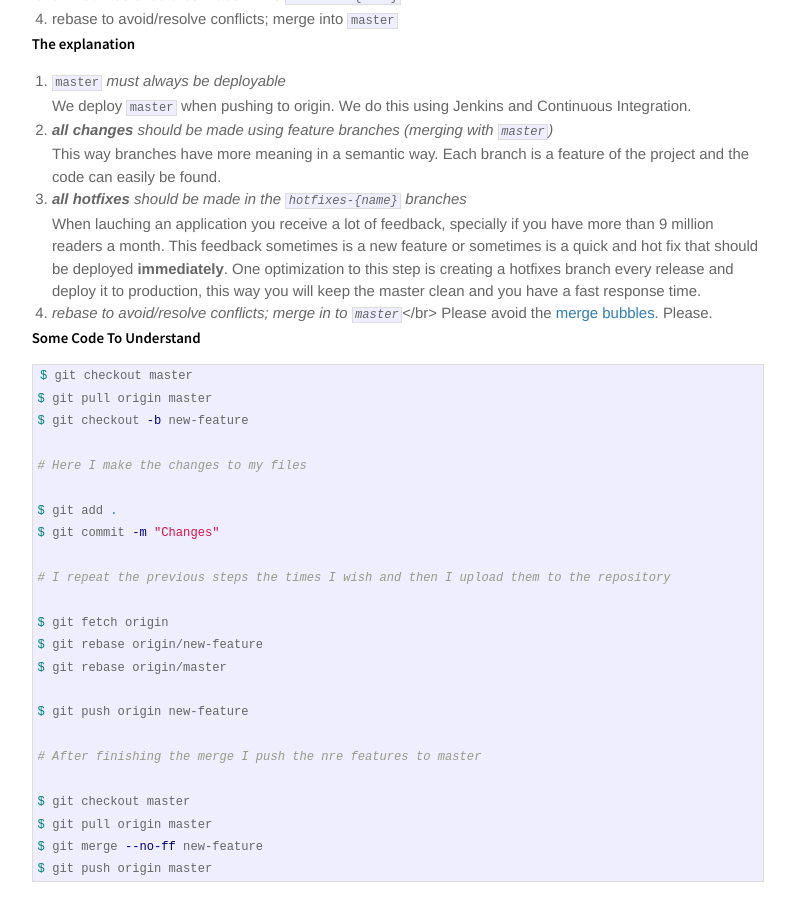
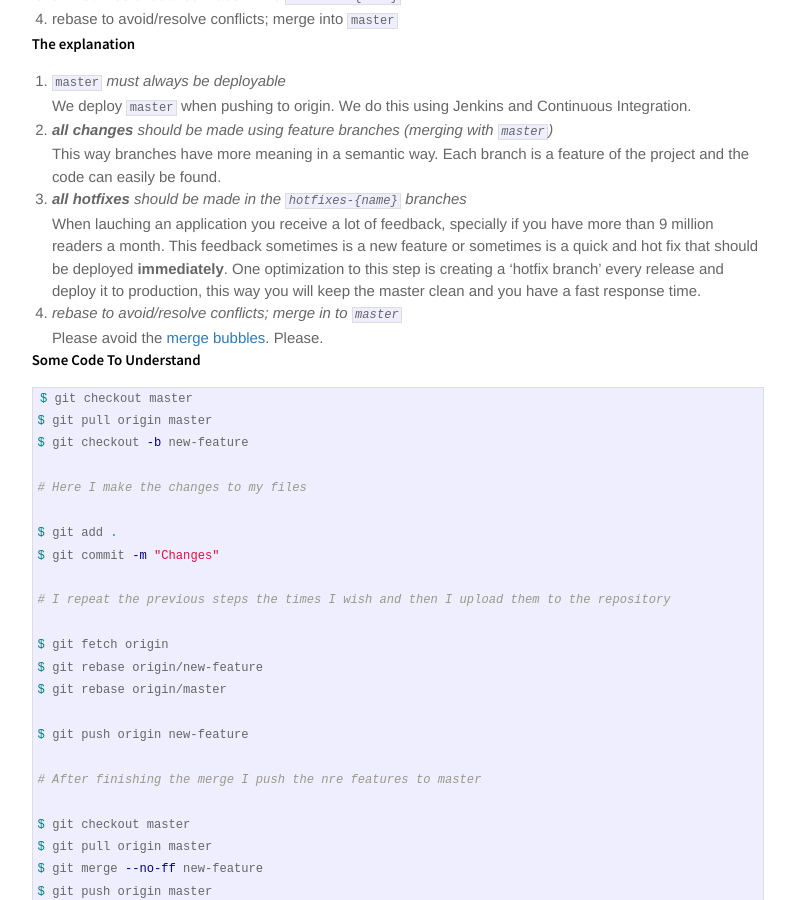
Before and after one commit to archdaily/archdaily.github.io, a Jekyll site: the page built from _posts/2014-02-06-our-gitflow.markdown, in a window 1280 px wide and 900 px high, scrolled down 695 px. Shown: the whole window, without its empty margins (242-1037 px from the left). Built offline with Jekyll 4.4.1, drawn with Linux system fonts in a browser that asks for light colours; Markdown is read by kramdown in place of the engine named in the settings.

Commit message:
FIX: An extra <br /> was neded

```diff
--- a/_posts/2014-02-06-our-gitflow.markdown
+++ b/_posts/2014-02-06-our-gitflow.markdown
@@ -21,8 +21,8 @@
 1. _**all changes** should be made using feature branches (merging with `master`)_<br />
 This way branches have more meaning in a semantic way. Each branch is a feature of the project and the code can easily be found.
 1. _**all hotfixes** should be made in the `hotfixes-{name}` branches_<br />
-When lauching an application you receive a lot of feedback, specially if you have more than 9 million readers a month. This feedback sometimes is a new feature or sometimes is a quick and hot fix that should be deployed **immediately**. One optimization to this step is creating a hotfixes branch every release and deploy it to production, this way you will keep the master clean and you have a fast response time.
-1. _rebase to avoid/resolve conflicts; merge in to `master`_</br>
+When lauching an application you receive a lot of feedback, specially if you have more than 9 million readers a month. This feedback sometimes is a new feature or sometimes is a quick and hot fix that should be deployed **immediately**. One optimization to this step is creating a 'hotfix branch' every release and deploy it to production, this way you will keep the master clean and you have a fast response time.
+1. _rebase to avoid/resolve conflicts; merge in to `master`_<br />
 Please avoid the [merge bubbles][merge-bubles]. Please.
 
 #Some Code To Understand
```
